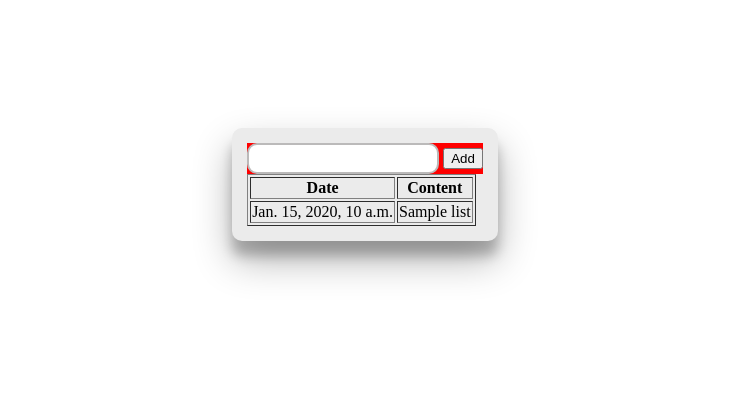
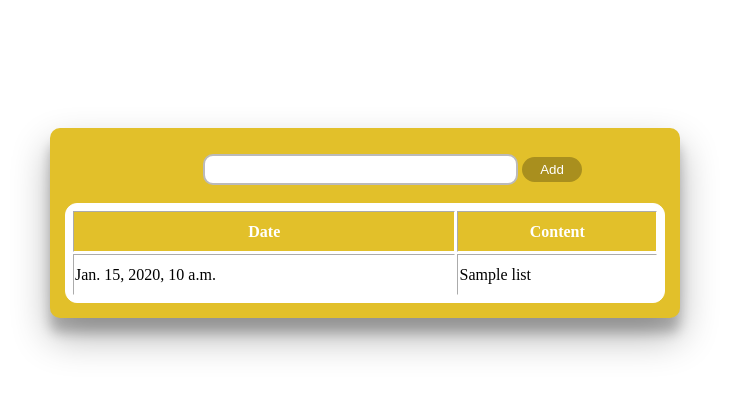
Before and after one commit to Vysakh799/Django-Todo-list, a Django app: template project/templates/index.html in a window 1280 px wide. Shown: the part 70-464 px from the top of the page, without its empty margins (275-1004 px from the left). Run offline with Django 5.2, Linux system fonts and the light colour scheme; the template is opened without the code that fills it: most values are stand-ins (such as "Sample title", 1, 10 or a date in 2020).

Commit message:
css updated

```diff
--- a/project/app/urls.py
+++ b/project/app/urls.py
@@ -1,5 +1,5 @@
 from django.urls import path
 from . import views
 urlpatterns = [
-    path('index',views.index)
+    path('',views.index)
 ]
--- a/project/app/views.py
+++ b/project/app/views.py
@@ -22,12 +22,11 @@ def index(request):
              print("Invalid date format. Please use MM/DD/YY.")
 
 
-
         list=request.POST['list']
         try:
             data=todo.objects.get(list=list)
             print(data)
-            return HttpResponse("list alreadt exist pls update it")
+            return HttpResponse("list already exist pls update it")
         except:
             pass
         data=todo.objects.create(date=formatted_date,list=list)
--- /dev/null
+++ b/project/static/sample.css
@@ -0,0 +1,65 @@
+body{
+    margin: 0px;
+    padding: 0px;
+}
+.navbar{
+    background-color: rgb(226, 192, 42);
+    height: 70px;
+    color: rgb(255, 255, 255);
+    display: flex;
+    width: 100%;
+    justify-content: center;
+    align-items: center;
+}
+.navbar h2{
+    margin-top: 10px;
+}
+.main{
+    display: flex;
+    flex-direction: column;
+    align-items:center;
+}
+.container{
+    background-color: rgb(226, 192, 42);
+    width: fit-content;
+    padding: 15px;
+    margin-top: 10%;
+    border-radius: 10px;
+    box-shadow: rgba(0, 0, 0, 0.3) 0px 19px 38px, rgba(0, 0, 0, 0.22) 0px 15px 12px;
+
+}
+.form{
+    height: 60px;
+    width: 100%;
+
+}
+#inp{
+    margin-left: 23%;
+    margin-top: 11px;
+}
+table{
+    width: 600px;
+    height: 100px;
+    background-color: rgb(255, 255, 255);
+    border: 1px solid rgb(255, 255, 255);
+    border-radius: 12px;
+    padding: 5px;
+    /* text-align: center; */
+}
+th{
+    background-color: rgb(226, 192, 42);
+    color: rgb(255, 255, 255);
+}
+
+#btn1{
+    background-color: rgb(169, 143, 30);
+    color: white;
+    border: 2px solid rgb(169, 143, 30);
+    height: 25px;
+    width: 10%;
+    border-radius: 15px;
+}
+#btn1:hover{
+    background-color: rgb(226, 192, 42);
+
+}
--- a/project/static/style.css
+++ /dev/null
@@ -1,33 +0,0 @@
-body{
-    margin: 0px;
-    padding: 0px;
-}
-.navbar{
-    background-color: rgb(226, 192, 42);
-    height: 70px;
-    color: rgb(255, 255, 255);
-    display: flex;
-    width: 100%;
-    justify-content: center;
-    align-items: center;
-}
-.navbar h2{
-    margin-top: 10px;
-}
-.main{
-    display: flex;
-    flex-direction: column;
-    align-items:center;
-}
-.container{
-    background-color: rgb(235, 235, 235);
-    width: fit-content;
-    padding: 15px;
-    margin-top: 10%;
-    border-radius: 10px;
-    box-shadow: rgba(0, 0, 0, 0.3) 0px 19px 38px, rgba(0, 0, 0, 0.22) 0px 15px 12px;
-
-}
-.form{
-    background-color: red;
-}
--- a/project/templates/index.html
+++ b/project/templates/index.html
@@ -5,7 +5,7 @@
     <meta charset="UTF-8">
     <meta name="viewport" content="width=device-width, initial-scale=1.0">
     <title>Todo-list</title>
-    <link rel="stylesheet" href="{% static 'style.css' %}">
+    <link rel="stylesheet" href="{% static 'sample.css' %}">
 </head>
 <body>
     <div class="main">
@@ -14,10 +14,10 @@
         </div>
         <div class="container">
             <div class="form">
-                <form action="../index" method="POST">
+                <form action="../" method="POST">
                     {% csrf_token %}
-                    <input type="text" name="list" id="" style="height: 25px;border-radius: 10px;padding-left: 9px; border: 2px solid rgb(187, 186, 186);">
-                    <input type="submit" name="" id="" value="Add">
+                    <input type="text" name="list" id="inp" style="height: 25px;width: 50%; border-radius: 10px;padding-left: 9px; border: 2px solid rgb(187, 186, 186);">
+                    <input type="submit" name="" id="btn1" value="Add">
                 </form>
             </div>
             <div class="table">
```
Also changed, not shown: project/db.sqlite3.
